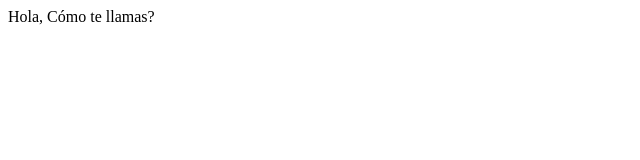
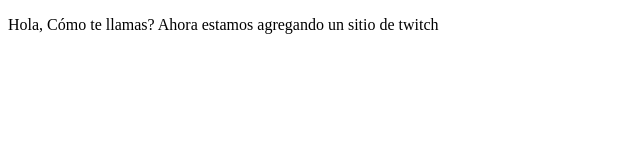
Before and after one commit to RodriStar/proyectoDemoCursoPrework, a plain HTML site: page index.html in a window 1280 px wide. Shown: the whole page, without its empty margins (0-640 px from the left). Drawn offline with Linux system fonts and the light colour scheme.

Commit message:
cambios agregamos el sitio de twitch

```diff
--- a/index.html
+++ b/index.html
@@ -7,7 +7,8 @@
     <title>Vamos viendo dijo el ciego</title>
 </head>
 <body>
-    Hola,
+    <p> Hola,
     Cómo te llamas?
+    Ahora estamos agregando un sitio de twitch </p>
 </body>
 </html>
```
